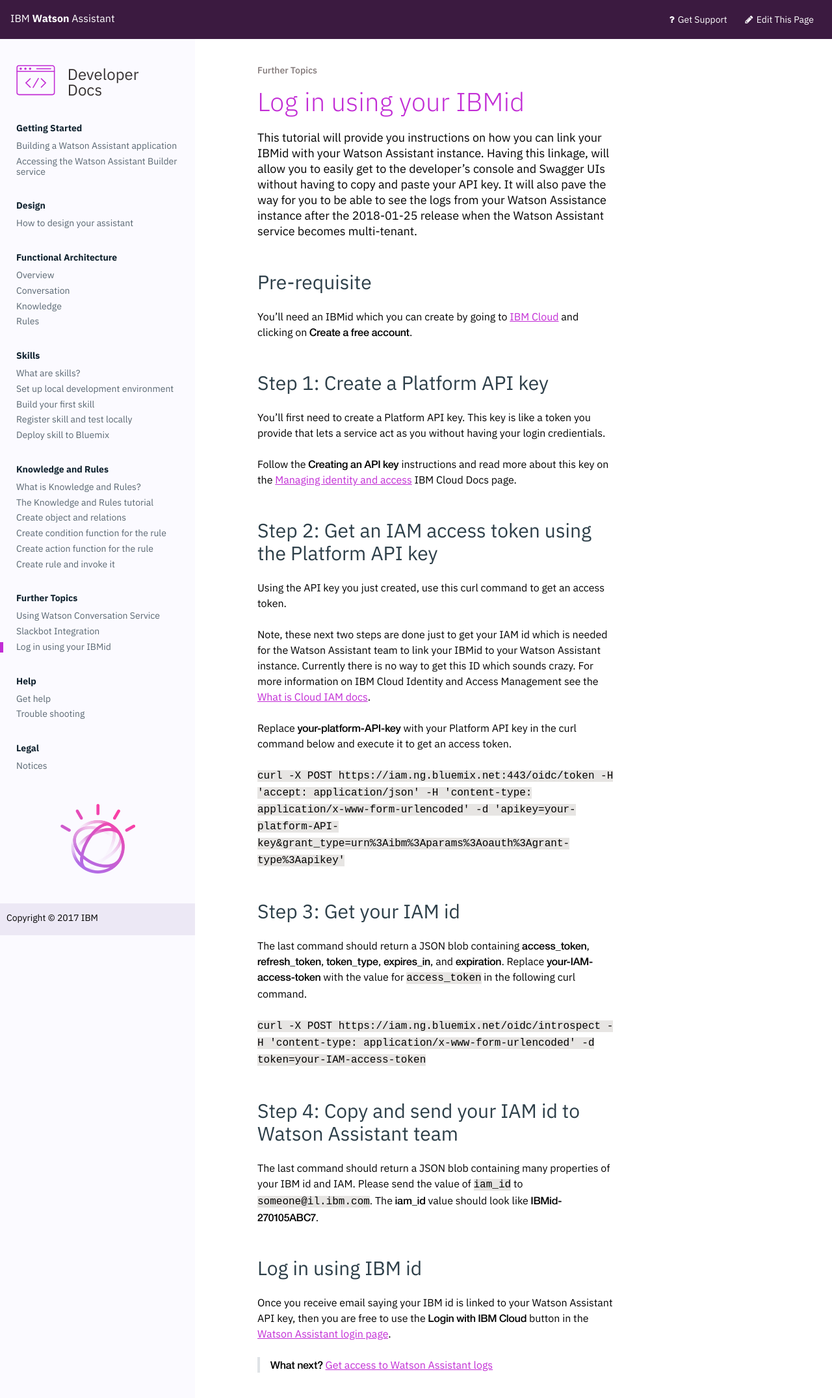
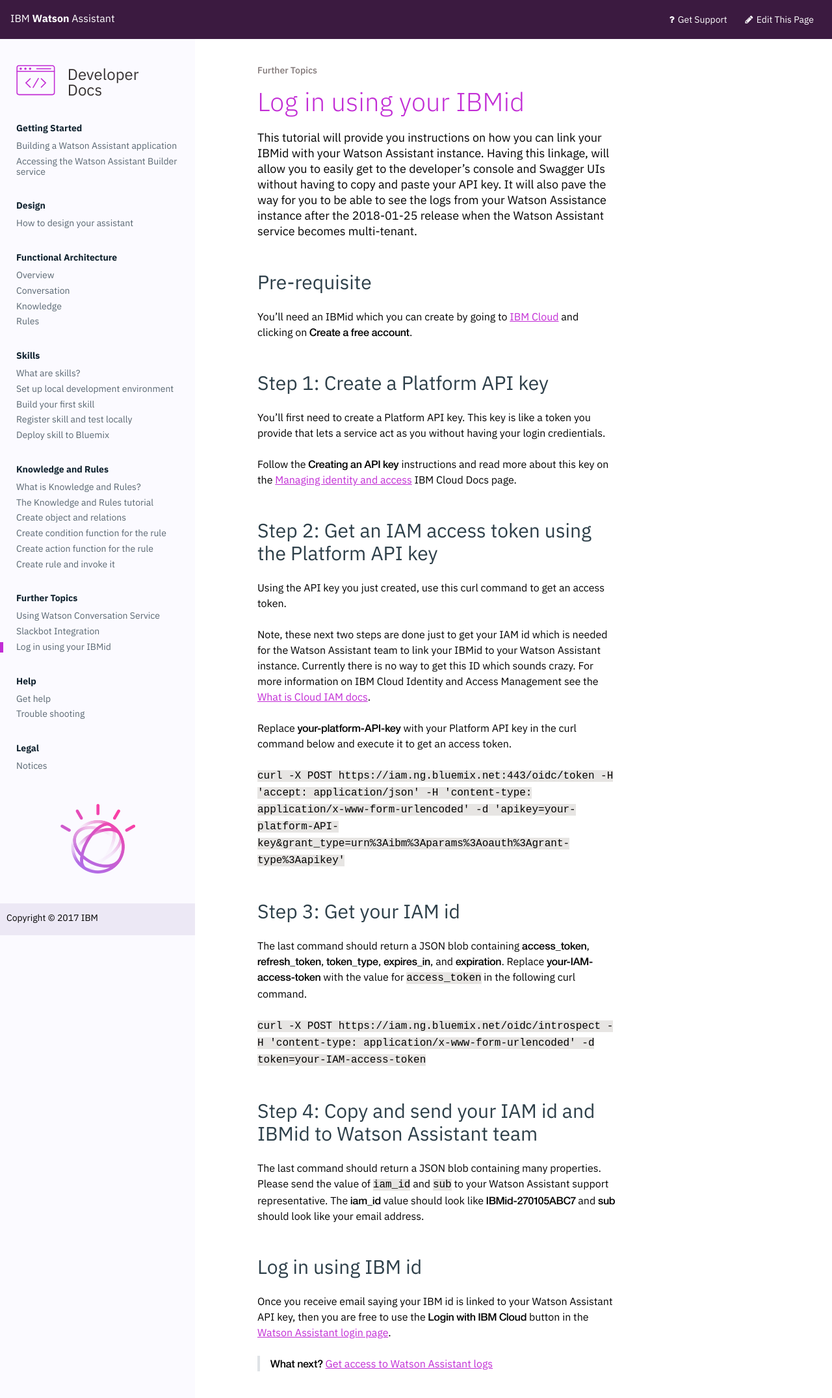
Before and after one commit to Watson-Personal-Assistant/developer, a Jekyll site: the page built from _content/further-topics/login-with-IBMid.md, in a window 1280 px wide. Shown: the top 2151 px of the page at 65% size. Built offline with Jekyll 4.4.1, drawn with Linux system fonts in a browser that asks for light colours.

Commit message:
updates IAM instructions that when sending info also include sub

```diff
--- a/_content/further-topics/login-with-IBMid.md
+++ b/_content/further-topics/login-with-IBMid.md
@@ -31,9 +31,9 @@
 
 `curl -X POST https://iam.ng.bluemix.net/oidc/introspect -H 'content-type: application/x-www-form-urlencoded' -d token=your-IAM-access-token`
 
-## Step 4: Copy and send your IAM id to Watson Assistant team
+## Step 4: Copy and send your IAM id and IBMid to Watson Assistant team
 
-The last command should return a JSON blob containing many properties of your IBM id and IAM.  Please send the value of `iam_id` to `someone@il.ibm.com`.  The **iam_id** value should look like **IBMid-270105ABC7**.
+The last command should return a JSON blob containing many properties.  Please send the value of `iam_id` and `sub` to your Watson Assistant support representative.  The **iam_id** value should look like **IBMid-270105ABC7** and **sub** should look like your email address.
 
 ## Log in using IBM id
 
```
